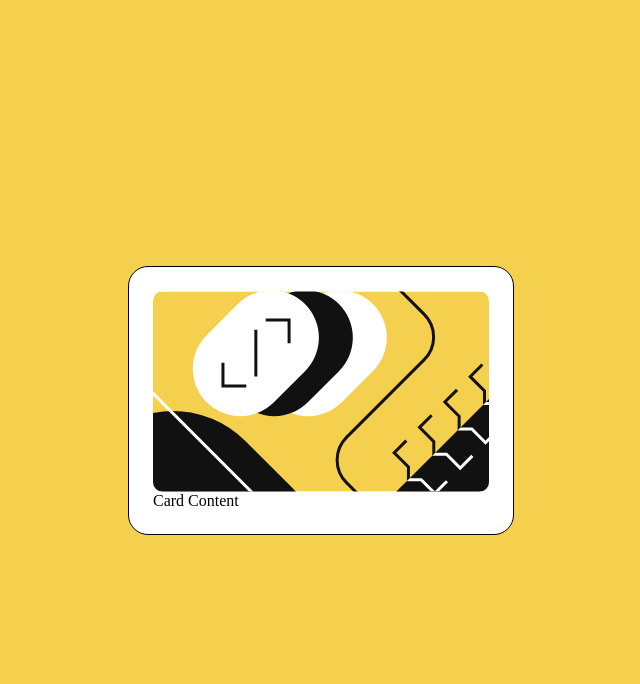
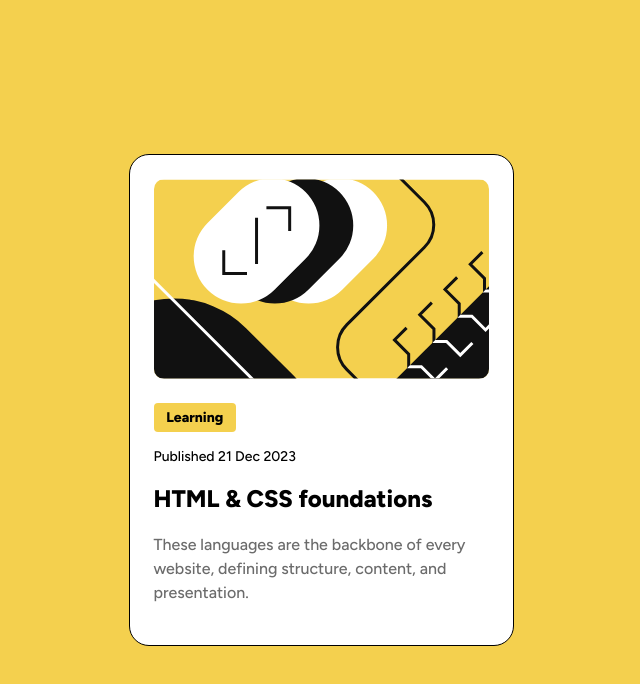
Before and after one commit to Praise25/Blog-preview-card, a React (Vite) app: page / in a window 1280 px wide. Shown: the top 684 px of the page, without its empty margins (319-959 px from the left). Built offline with nearby package versions, Linux system fonts and the light colour scheme.

Commit message:
feat: implement card content section

```diff
--- a/src/App.tsx
+++ b/src/App.tsx
@@ -1,5 +1,4 @@
 import Card from "./components/Card";
-
 import classes from "./App.module.css"
 
 function App() {
--- a/src/components/Card.module.css
+++ b/src/components/Card.module.css
@@ -2,7 +2,7 @@
   display: flex;
   flex-direction: column;
   background-color: #ffffff;
-  max-width: calc(384rem / 16);
+  max-width: calc(335rem / 16);
   padding: calc(24em / 16);
   border: 1px solid black;
   border-radius: calc(20rem / 16);
--- a/src/components/Card.tsx
+++ b/src/components/Card.tsx
@@ -1,13 +1,13 @@
 import CardImage from "./CardImage"
+import CardContent from "./CardContent"
+
 import classes from "./Card.module.css"
 
 export default function Card() {
   return (
     <div className={classes.container}>
       <CardImage />
-      <div>
-        Card Content
-      </div>
+      <CardContent />
     </div>
   )
 }
--- /dev/null
+++ b/src/components/CardContent.module.css
@@ -0,0 +1,50 @@
+@import url("https://fonts.googleapis.com/css2?family=Figtree:ital,wght@0,300..900;1,300..900&family=Outfit:wght@700&display=swap");
+
+.container {
+  display: flex;
+  flex-direction: column;
+  /* border: 1px solid black; */
+}
+
+.content-tag {
+  width: 21%;
+  text-align: center;
+  background-color: var(--amber);
+  margin: 0;
+  padding: calc(4rem / 16) calc(6rem / 16);
+  border-radius: calc(4rem / 16);
+}
+
+.text-preset-1 {
+  font-family: Figtree, sans-serif;
+  font-weight: 800;
+  font-size: calc(24rem / 16);
+  line-height: 150%;
+  letter-spacing: 0;
+  margin: 0;
+}
+
+.text-preset-2 {
+  font-family: Figtree, sans-serif;
+  font-weight: 500;
+  font-size: 1rem;
+  line-height: 150%;
+  letter-spacing: 0;
+  color: var(--gray-500);
+}
+
+.text-preset-3 {
+  font-family: Figtree, sans-serif;
+  font-weight: 500;
+  font-size: calc(14rem / 16);
+  line-height: 150%;
+  letter-spacing: 0;
+}
+
+.text-preset-4 {
+  font-family: Figtree, sans-serif;
+  font-weight: 800;
+  font-size: calc(14rem / 16);
+  line-height: 150%;
+  letter-spacing: 0;
+}
--- /dev/null
+++ b/src/components/CardContent.tsx
@@ -0,0 +1,17 @@
+import classes from "./CardContent.module.css";
+
+export default function CardContent() {
+  return (
+    <div className={classes.container}>
+      <p className={`${classes["content-tag"]} ${classes["text-preset-4"]}`}>
+        Learning
+      </p>
+      <p className={classes["text-preset-3"]}>Published 21 Dec 2023</p>
+      <p className={classes["text-preset-1"]}>HTML & CSS foundations</p>
+      <p className={classes["text-preset-2"]}>
+        These languages are the backbone of every website, defining structure,
+        content, and presentation.
+      </p>
+    </div>
+  );
+}
--- a/src/components/CardImage.module.css
+++ b/src/components/CardImage.module.css
@@ -2,6 +2,7 @@
   display: flex;
   border-radius: calc(10rem / 16);
   overflow: hidden;
+  margin-bottom: calc(24em / 16);
 }
 
 .image {
```
